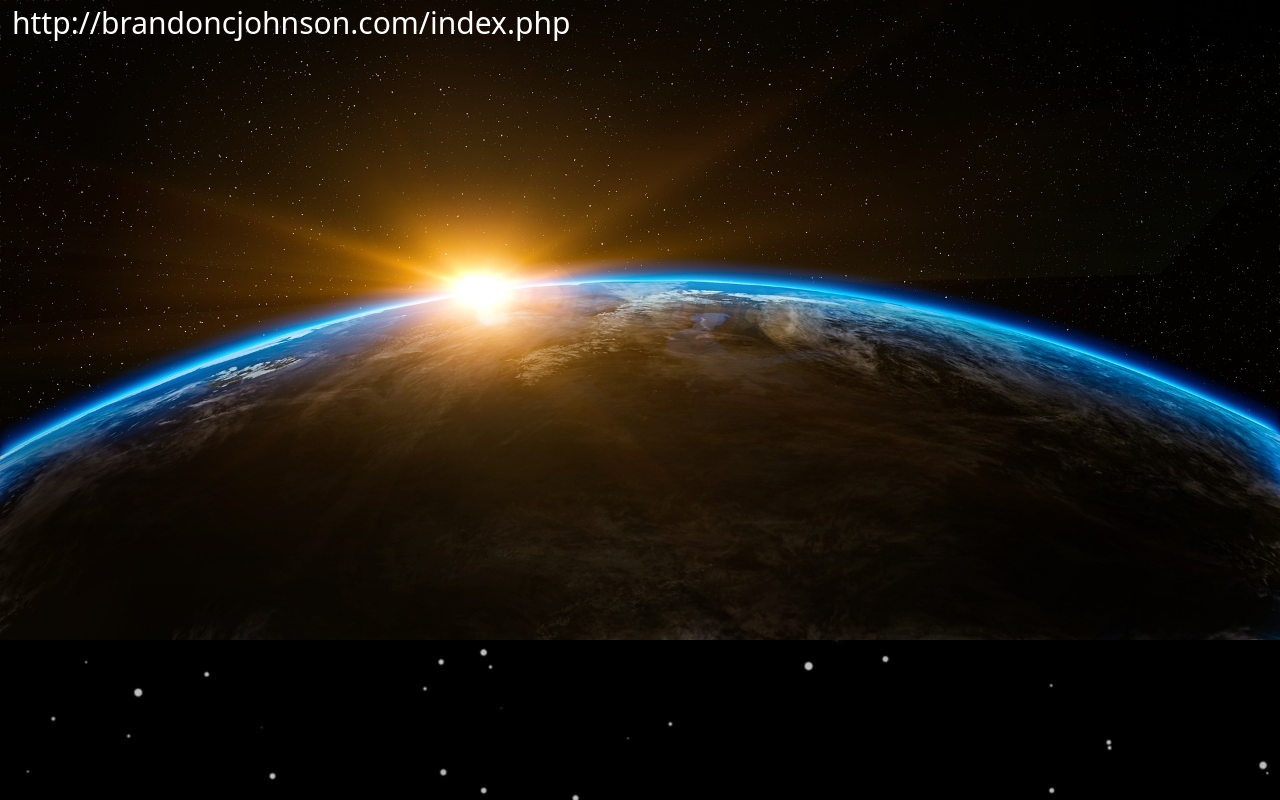
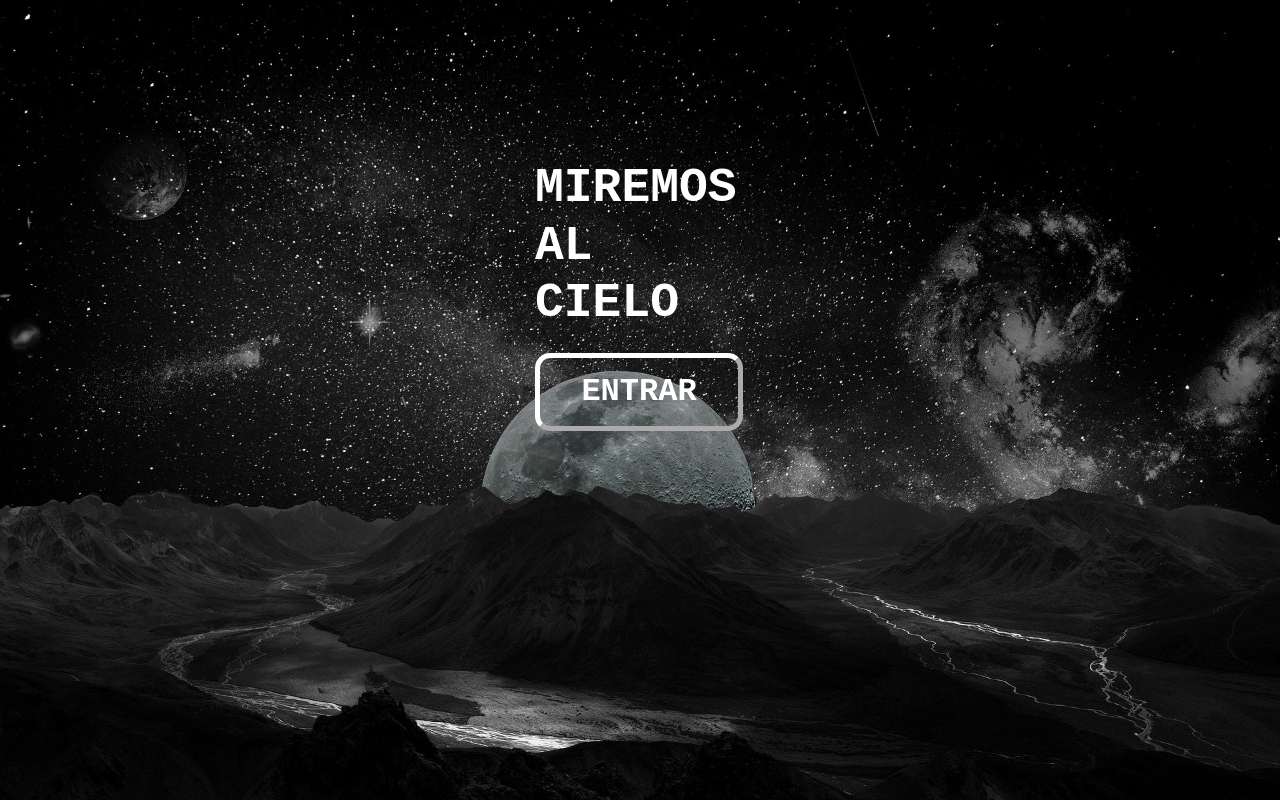
Before and after one commit to FranBlaMar/Andromeda, an Angular app: page /auth in a window 1280 px wide. Built offline with nearby package versions, Linux system fonts and the light colour scheme.

Commit message:
cambio portada

```diff
--- a/src/app/app.component.css
+++ b/src/app/app.component.css
@@ -19,8 +19,41 @@ a:hover {
 	background-position: -100%;
 }
 
+.intro{
+    width: 210px;
+    position: fixed;
+    left: 0px;
+    right: 0px;
+    margin: auto;
+    top: 160px;
+}
+
+h1{
+	margin: 0px;
+    padding: 0px;
+    font-weight: bold;
+    text-transform: uppercase;
+	font-size: 3rem;
+	font-family:monospace;
+}
+
+button{
+	padding: 10px;
+	margin-top: 20px;
+	width: 13rem;
+	background: none;
+	border-color: #FFF;
+	border-radius: 15px;
+	font-size: 2rem;
+	border-width: 5px;
+	font-weight: bold;
+	font-family:monospace;
+	text-transform: uppercase;
+}
 .container-fluid{
     background-repeat: no-repeat;
-    background-size: 100% 100%;
-    height: 50vw;
+    background-size: cover;
+    height: 100vh;
+	display: block;
+	position: relative;
 }
--- a/src/app/app.component.html
+++ b/src/app/app.component.html
@@ -1,4 +1,7 @@
 
 <div class="container-fluid" style="background-image:url('/assets/img/portada.jpg');">
-    <p class="text-white justify-content-center" style="font-size: 30px;"> http://brandoncjohnson.com/index.php</p>
+    <div class="intro">
+        <h1 class="text-white">Miremos al cielo</h1>
+        <button class="text-center text-white"> Entrar </button>
+    </div>
 </div>
```
Also changed, not shown: src/assets/img/portada.jpg.
